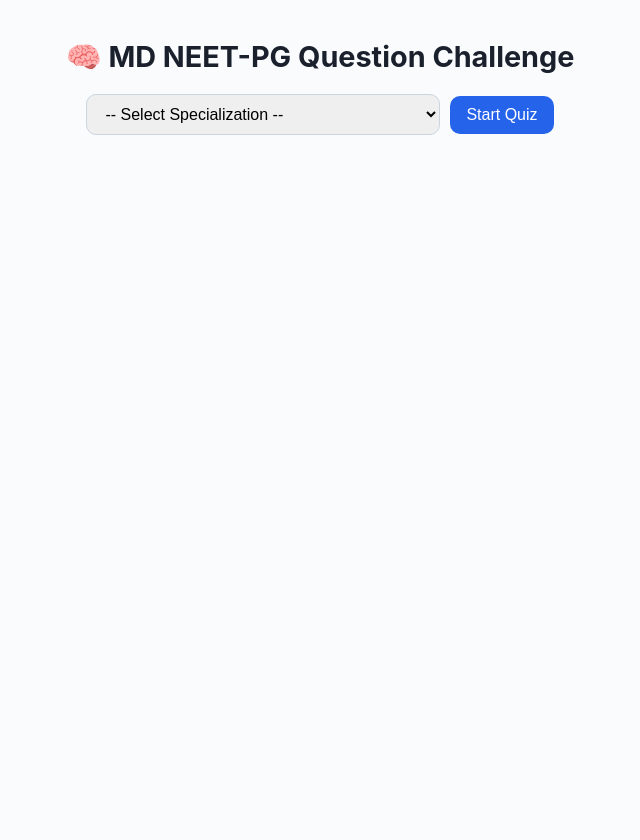
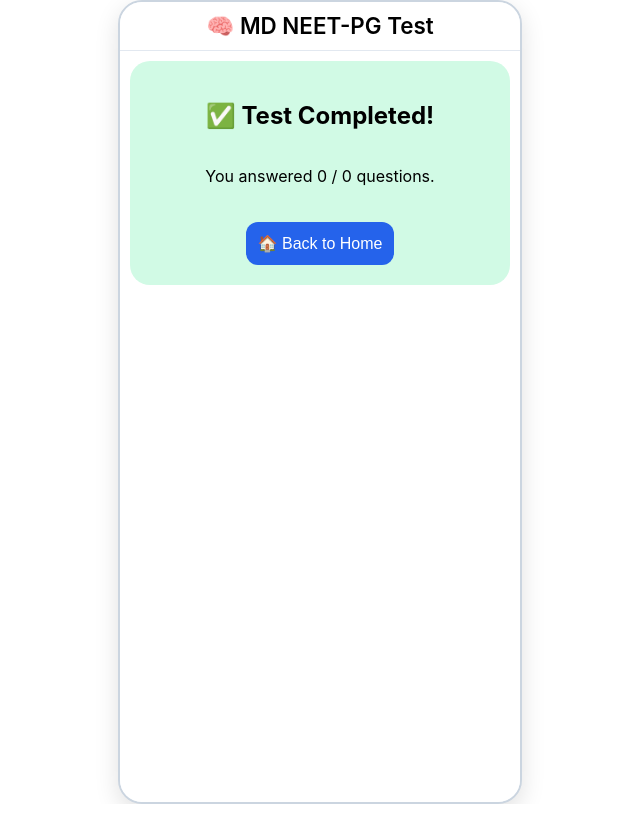
Before and after one commit to Rakshitkulkarni223/MDNinja-frontend, a React (Create React App) app: page /summary in a window 1280 px wide. Shown: the whole page, without its empty margins (320-960 px from the left). After the commit the page ends 804 px from the top, so only its background shows below. Built offline with nearby package versions, Linux system fonts and the light colour scheme.

Commit message:
Added routers.

```diff
--- a/package.json
+++ b/package.json
@@ -9,6 +9,7 @@
     "@testing-library/user-event": "^13.5.0",
     "react": "^19.2.0",
     "react-dom": "^19.2.0",
+    "react-router-dom": "^7.9.5",
     "react-scripts": "5.0.1",
     "web-vitals": "^2.1.4"
   },
--- a/src/App.css
+++ b/src/App.css
@@ -1,28 +1,53 @@
-/* === App.css === */
-.app {
-  text-align: center;
-  font-family: "Inter", sans-serif;
-  padding: 20px;
+/* === General App Frame === */
+.app-frame {
+  width: 400px; /* fixed width like mobile */
+  max-width: 95vw;
+  height: 100vh; /* full viewport height */
+  margin: 0 auto;
   background: #f9fbfd;
-  min-height: 100vh;
+  border: 2px solid #cbd5e0;
+  border-radius: 24px;
+  overflow: hidden;
+  display: flex;
+  flex-direction: column;
+  box-shadow: 0 8px 25px rgba(0, 0, 0, 0.12);
+  position: relative;
 }
 
-h1 {
-  font-size: 1.8rem;
-  color: #1a202c;
-  margin-bottom: 20px;
+/* === Screen content === */
+.screen {
+  flex: 1;
+  padding: 10px;
+  display: flex;
+  background: #ffffff;
+  flex-direction: column;
+  overflow-y: auto;
 }
 
+/* === Header === */
+.header {
+  text-align: center;
+  font-size: 1.4rem;
+  font-weight: 600;
+  padding: 10px 0;
+  border-bottom: 1px solid #e2e8f0;
+  background: #fff;
+  flex-shrink: 0;
+}
+
+/* === Input / dropdown === */
 .input-section {
-  margin-bottom: 25px;
+  display: flex;
+  flex-direction: column;
+  gap: 12px;
+  margin-top: 20px;
 }
 
 .dropdown {
-  padding: 10px 14px;
-  border-radius: 10px;
+  padding: 12px 14px;
+  border-radius: 12px;
   border: 1px solid #cbd5e0;
   font-size: 1rem;
-  margin-right: 10px;
   outline: none;
   transition: all 0.2s ease-in-out;
 }
@@ -35,12 +60,12 @@ h1 {
 button {
   background-color: #2563eb;
   color: white;
-  padding: 10px 16px;
+  padding: 12px;
   border: none;
-  border-radius: 10px;
+  border-radius: 12px;
   font-size: 1rem;
   cursor: pointer;
-  transition: background 0.3s ease;
+  transition: all 0.2s ease-in-out;
 }
 
 button:hover:not(:disabled) {
@@ -48,74 +73,103 @@ button:hover:not(:disabled) {
 }
 
 button:disabled {
-  opacity: 0.5;
+  opacity: 0.6;
   cursor: not-allowed;
 }
 
 .error {
   color: red;
-  font-weight: 500;
+  text-align: center;
   margin-top: 10px;
 }
 
-/* === Centered, Elegant Navigation === */
+/* === Test Container === */
+.quiz-container {
+  flex: 1;
+  background: #fff;
+  border-radius: 20px;
+  padding: 15px;
+  /* margin-top: 20px; */
+  display: flex;
+  flex-direction: column;
+  gap: 15px;
+  overflow-y: auto;
+}
+
+/* === QuestionCard Options === */
+.option-button {
+  display: flex;
+  align-items: center;
+  justify-content: flex-start;
+  padding: 12px 16px;
+  border-radius: 12px;
+  border: 1px solid #cbd5e0;
+  font-size: 0.95rem;
+  cursor: pointer;
+  margin-bottom: 10px;
+  transition: all 0.2s ease-in-out;
+  background: #f9fafb;
+}
+
+.option-button.selected {
+  border-color: #2563eb;
+  background: #e0f2fe;
+}
+
+.option-button:hover {
+  background: #eef2ff;
+}
+
+/* === Navigation === */
 .navigation {
   display: flex;
-  justify-content: center;
+  justify-content: space-between;
   align-items: center;
-  margin: 30px auto;
-  gap: 15px;
+  gap: 10px;
+  margin-top: auto;
 }
 
 .navigation button {
-  background-color: #2563eb;
-  color: white;
+  flex: 1;
+  /* padding: 10px; */
   font-weight: 600;
-  padding: 10px 20px;
   border-radius: 12px;
   border: none;
-  cursor: pointer;
-  box-shadow: 0 2px 5px rgba(0, 0, 0, 0.15);
-  transition: all 0.3s ease-in-out;
-}
-
-.navigation button:hover:not(:disabled) {
-  background-color: #1e40af;
-  transform: translateY(-2px);
+  box-shadow: 0 2px 6px rgba(0, 0, 0, 0.1);
 }
 
 .navigation span {
-  font-size: 1.05rem;
-  color: #1a202c;
+  flex: 1;
+  text-align: center;
+  font-weight: 500;
   background: #eef2ff;
-  padding: 8px 16px;
+  padding: 8px 0;
   border-radius: 12px;
   box-shadow: 0 1px 3px rgba(0, 0, 0, 0.1);
 }
 
-/* === Quiz container === */
-.quiz-container {
-  background: #fff;
+/* === Summary Screen === */
+.summary {
+  flex: 1;
+  display: flex;
+  flex-direction: column;
+  justify-content: center;
+  align-items: center;
+  background: #d1fae5;
   border-radius: 20px;
-  padding: 25px;
-  max-width: 800px;
-  margin: 0 auto;
-  box-shadow: 0 4px 15px rgba(0, 0, 0, 0.08);
+  padding: 20px;
 }
 
-.summary {
-  background: #e0f2fe;
-  padding: 20px;
-  border-radius: 12px;
-  max-width: 600px;
-  margin: 30px auto;
-  box-shadow: 0 3px 8px rgba(0, 0, 0, 0.1);
+.summary button {
+  margin-top: 20px;
 }
 
-.correct-text {
-  color: #16a34a;
+/* === Scrollbar for inner screens === */
+.screen::-webkit-scrollbar {
+  width: 6px;
 }
 
-.wrong-text {
-  color: #dc2626;
+.screen::-webkit-scrollbar-thumb {
+  background-color: rgba(0, 0, 0, 0.2);
+  border-radius: 3px;
 }
--- a/src/App.js
+++ b/src/App.js
@@ -1,129 +1,58 @@
 import React, { useState } from "react";
-import QuestionCard from "./components/QuestionCard";
+import { BrowserRouter as Router, Routes, Route } from "react-router-dom";
+import StartScreen from "./screens/StartScreen";
+import TestScreen from "./screens/TestScreen";
+import SummaryScreen from "./screens/SummaryScreen";
 import "./App.css";
-import SPECIALIZATIONS from "./specializations"; // ✅ JSON imported
 
 function App() {
   const [topic, setTopic] = useState("");
-  const [loading, setLoading] = useState(false);
   const [questions, setQuestions] = useState([]);
-  const [error, setError] = useState("");
-  const [currentIndex, setCurrentIndex] = useState(0);
   const [answers, setAnswers] = useState({});
 
-  const handleGenerate = async () => {
-    if (!topic.trim()) {
-      setError("Please select a specialization.");
-      return;
-    }
-
-    setError("");
-    setLoading(true);
-    setQuestions([]);
-    setAnswers({});
-    setCurrentIndex(0);
-
-    try {
-      const response = await fetch(`${process.env.REACT_APP_API_URL}/generate`, {
-        method: "POST",
-        headers: { "Content-Type": "application/json" },
-        body: JSON.stringify({ topic }),
-      });
-
-      const data = await response.json();
-
-      if (!data.success) {
-        throw new Error(data.error || "Failed to generate questions.");
-      }
-
-      setQuestions(data.data.questions || []);
-    } catch (err) {
-      setError(err.message);
-    } finally {
-      setLoading(false);
-    }
-  };
-
-  const handleAnswerSelect = (serial, selectedOption) => {
-    setAnswers((prev) => ({
-      ...prev,
-      [serial]: selectedOption,
-    }));
-  };
-
-  const handleNext = () => {
-    if (currentIndex < questions.length - 1) {
-      setCurrentIndex(currentIndex + 1);
-    }
-  };
-
-  const handlePrevious = () => {
-    if (currentIndex > 0) {
-      setCurrentIndex(currentIndex - 1);
-    }
-  };
-
-  const currentQuestion = questions[currentIndex];
-
   return (
-    <div className="app">
-      <h1>🧠 MD NEET-PG Question Challenge</h1>
-
-      <div className="input-section">
-        <select
-          value={topic}
-          onChange={(e) => setTopic(e.target.value)}
-          className="dropdown"
-        >
-          <option value="">-- Select Specialization --</option>
-          {SPECIALIZATIONS.map((item) => (
-            <option key={item.id} value={item.specialization}>
-              {item.id}. {item.specialization}
-            </option>
-          ))}
-        </select>
-
-        <button onClick={handleGenerate} disabled={loading}>
-          {loading ? "Generating..." : "Start Quiz"}
-        </button>
+    <Router>
+      <div className="app-frame">
+        <div className="header">🧠 MD NEET-PG Test</div>
+        <div className="screen">
+          <Routes>
+            <Route
+              path="/"
+              element={
+                <StartScreen
+                  topic={topic}
+                  setTopic={setTopic}
+                  setQuestions={setQuestions}
+                  setAnswers={setAnswers}
+                />
+              }
+            />
+            <Route
+              path="/test"
+              element={
+                <TestScreen
+                  questions={questions}
+                  answers={answers}
+                  setAnswers={setAnswers}
+                />
+              }
+            />
+            <Route
+              path="/summary"
+              element={
+                <SummaryScreen
+                  questions={questions}
+                  answers={answers}
+                  setAnswers={setAnswers}
+                  setTopic={setTopic}
+                  setQuestions={setQuestions}
+                />
+              }
+            />
+          </Routes>
+        </div>
       </div>
-
-      {error && <p className="error">{error}</p>}
-
-      {questions.length > 0 && (
-        <div className="quiz-container">
-          <QuestionCard
-            q={currentQuestion}
-            selected={answers[currentQuestion.serial]}
-            onSelect={handleAnswerSelect}
-          />
-
-          <div className="navigation">
-            <button onClick={handlePrevious} disabled={currentIndex === 0}>
-              ⬅ Previous
-            </button>
-            <span>
-              Question {currentIndex + 1} / {questions.length}
-            </span>
-            <button
-              onClick={handleNext}
-              disabled={currentIndex === questions.length - 1}
-            >
-              Next ➡
-            </button>
-          </div>
-        </div>
-      )}
-
-      {Object.keys(answers).length === questions.length && questions.length > 0 && (
-        <div className="summary">
-          <h2>✅ Quiz Completed!</h2>
-          <p>
-            You answered {Object.keys(answers).length} / {questions.length} questions.
-          </p>
-        </div>
-      )}
-    </div>
+    </Router>
   );
 }
 
--- /dev/null
+++ b/src/screens/StartScreen.js
@@ -0,0 +1,68 @@
+import React, { useState } from "react";
+import { useNavigate } from "react-router-dom";
+import SPECIALIZATIONS from "../specializations";
+import "../App.css";
+
+function StartScreen({ topic, setTopic, setQuestions, setAnswers }) {
+  const [loading, setLoading] = useState(false);
+  const [error, setError] = useState("");
+  const navigate = useNavigate();
+
+  const handleStartTest = async () => {
+    if (!topic.trim()) {
+      setError("Please select a specialization.");
+      return;
+    }
+
+    setError("");
+    setLoading(true);
+    setQuestions([]);
+    setAnswers({});
+
+    try {
+      const response = await fetch(`${process.env.REACT_APP_API_URL}/generate`, {
+        method: "POST",
+        headers: { "Content-Type": "application/json" },
+        body: JSON.stringify({ topic }),
+      });
+
+      const data = await response.json();
+
+      if (!data.success) throw new Error(data.error || "Failed to generate questions.");
+
+      setQuestions(data.data.questions || []);
+      navigate("/test"); // go to test screen
+    } catch (err) {
+      setError(err.message);
+    } finally {
+      setLoading(false);
+    }
+  };
+
+  return (
+    <div className="app">
+      <div className="input-section">
+        <select
+          value={topic}
+          onChange={(e) => setTopic(e.target.value)}
+          className="dropdown"
+        >
+          <option value="">-- Select Specialization --</option>
+          {SPECIALIZATIONS.map((item) => (
+            <option key={item.id} value={item.specialization}>
+              {item.id}. {item.specialization}
+            </option>
+          ))}
+        </select>
+
+        <button onClick={handleStartTest} disabled={loading}>
+          {loading ? "Generating..." : "Start Test"}
+        </button>
+      </div>
+
+      {error && <p className="error">{error}</p>}
+    </div>
+  );
+}
+
+export default StartScreen;
--- /dev/null
+++ b/src/screens/SummaryScreen.js
@@ -0,0 +1,29 @@
+import React from "react";
+import { useNavigate } from "react-router-dom";
+import "../App.css";
+
+function SummaryScreen({ questions, answers, setAnswers, setTopic, setQuestions }) {
+  const navigate = useNavigate();
+
+  const handleRestart = () => {
+    setAnswers({});
+    setTopic("");
+    setQuestions([]);
+    navigate("/");
+  };
+
+  return (
+    <div className="app">
+      <div className="summary">
+        <h2>✅ Test Completed!</h2>
+        <p>
+          You answered {Object.keys(answers).length} / {questions.length} questions.
+        </p>
+
+        <button onClick={handleRestart}>🏠 Back to Home</button>
+      </div>
+    </div>
+  );
+}
+
+export default SummaryScreen;
--- /dev/null
+++ b/src/screens/TestScreen.js
@@ -0,0 +1,61 @@
+import React, { useState } from "react";
+import { useNavigate } from "react-router-dom";
+import QuestionCard from "../components/QuestionCard";
+import "../App.css";
+
+function TestScreen({ questions, answers, setAnswers }) {
+  const [currentIndex, setCurrentIndex] = useState(0);
+  const navigate = useNavigate();
+
+  if (questions.length === 0) {
+    navigate("/"); // redirect to home if no questions
+    return null;
+  }
+
+  const currentQuestion = questions[currentIndex];
+
+  const handleAnswerSelect = (serial, selectedOption) => {
+    setAnswers((prev) => ({
+      ...prev,
+      [serial]: selectedOption,
+    }));
+  };
+
+  const handleNext = () => {
+    if (currentIndex < questions.length - 1) {
+      setCurrentIndex(currentIndex + 1);
+    } else {
+      navigate("/summary");
+    }
+  };
+
+  const handlePrevious = () => {
+    if (currentIndex > 0) setCurrentIndex(currentIndex - 1);
+  };
+
+  return (
+    <div className="app">
+      <div className="quiz-container">
+        <QuestionCard
+          q={currentQuestion}
+          selected={answers[currentQuestion.serial]}
+          onSelect={handleAnswerSelect}
+        />
+
+        <div className="navigation">
+          <button onClick={handlePrevious} disabled={currentIndex === 0}>
+            ⬅ Previous
+          </button>
+          <span>
+            Question {currentIndex + 1} / {questions.length}
+          </span>
+          <button onClick={handleNext}>
+            {currentIndex === questions.length - 1 ? "Finish" : "Next ➡"}
+          </button>
+        </div>
+      </div>
+    </div>
+  );
+}
+
+export default TestScreen;
```
Also changed, not shown: src/components/QuestionCard.css (+6 -6 lines), 1 other file (tests, documents, lock files or other folders).
